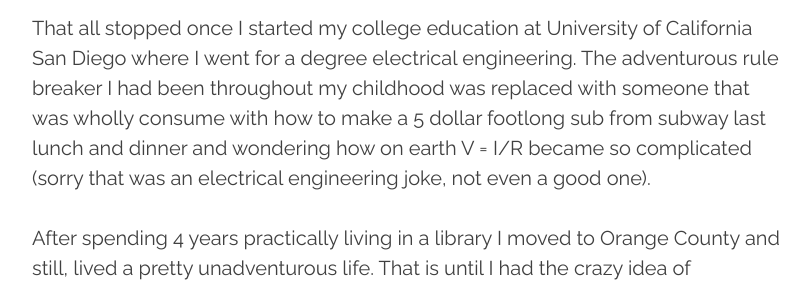
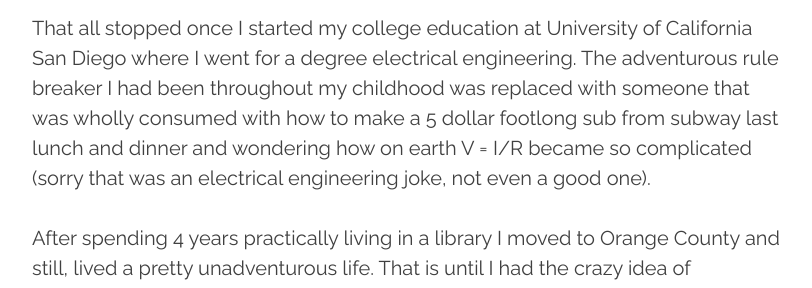
Before and after one commit to Topophi/topophi.github.io, a Jekyll site: the page built from _posts/2015-04-08-what-is-joel.markdown, in a window 1280 px wide and 900 px high, scrolled down 728 px. Shown: the part 244-532 px from the top of the window, without its empty margins (233-1045 px from the left). Built offline with Jekyll 4.4.1, drawn with Linux system fonts in a browser that asks for light colours; nearby versions of some CDN libraries.

Commit message:
ugh more edits

```diff
--- a/_posts/2015-04-08-what-is-joel.markdown
+++ b/_posts/2015-04-08-what-is-joel.markdown
@@ -17,7 +17,7 @@ header-img:  "img/2015-04/joel_freel_peak.jpg"
  <p>I grew up in a military family and as such became accustomed to moving every couple of years.  I was a pretty rebellious kid and just about every report card described me as, "intelligent but doesn't apply himself."  I've always wondered if they say that to every child.  Anyway ya!  You would regularly see me jumping the barbed wire military fencing to run into the woods and parks behind our houses.  So I guess you could say from the get go, I was pretty adventurous.
 <p>
 
-<p>That all stopped once I started my college education at University of California San Diego where I went for a degree electrical engineering.  The adventurous rule breaker I had been throughout my childhood was replaced with someone that was wholly consume with how to make a 5 dollar footlong sub from subway last lunch and dinner and wondering how on earth V = I/R became so complicated (sorry that was an electrical engineering joke, not even a good one).<p>
+<p>That all stopped once I started my college education at University of California San Diego where I went for a degree electrical engineering.  The adventurous rule breaker I had been throughout my childhood was replaced with someone that was wholly consumed with how to make a 5 dollar footlong sub from subway last lunch and dinner and wondering how on earth V = I/R became so complicated (sorry that was an electrical engineering joke, not even a good one).<p>
 
 <p>After spending 4 years practically living in a library I moved to Orange County and still, lived a pretty unadventurous life.  That is until I had the crazy idea of summiting Mount Rainier.  It was a decision that was made on a whim, in fact worse than that it was a story I was told about one of the founders of the company I was working for at the time, Rich Barton.  He had apparently summitted Mount Rainier though this is a hearsay, I can't say whether he did or didn't, it’s just what I was told.  Anyway, that set me on my adventure.
 <p>
```
